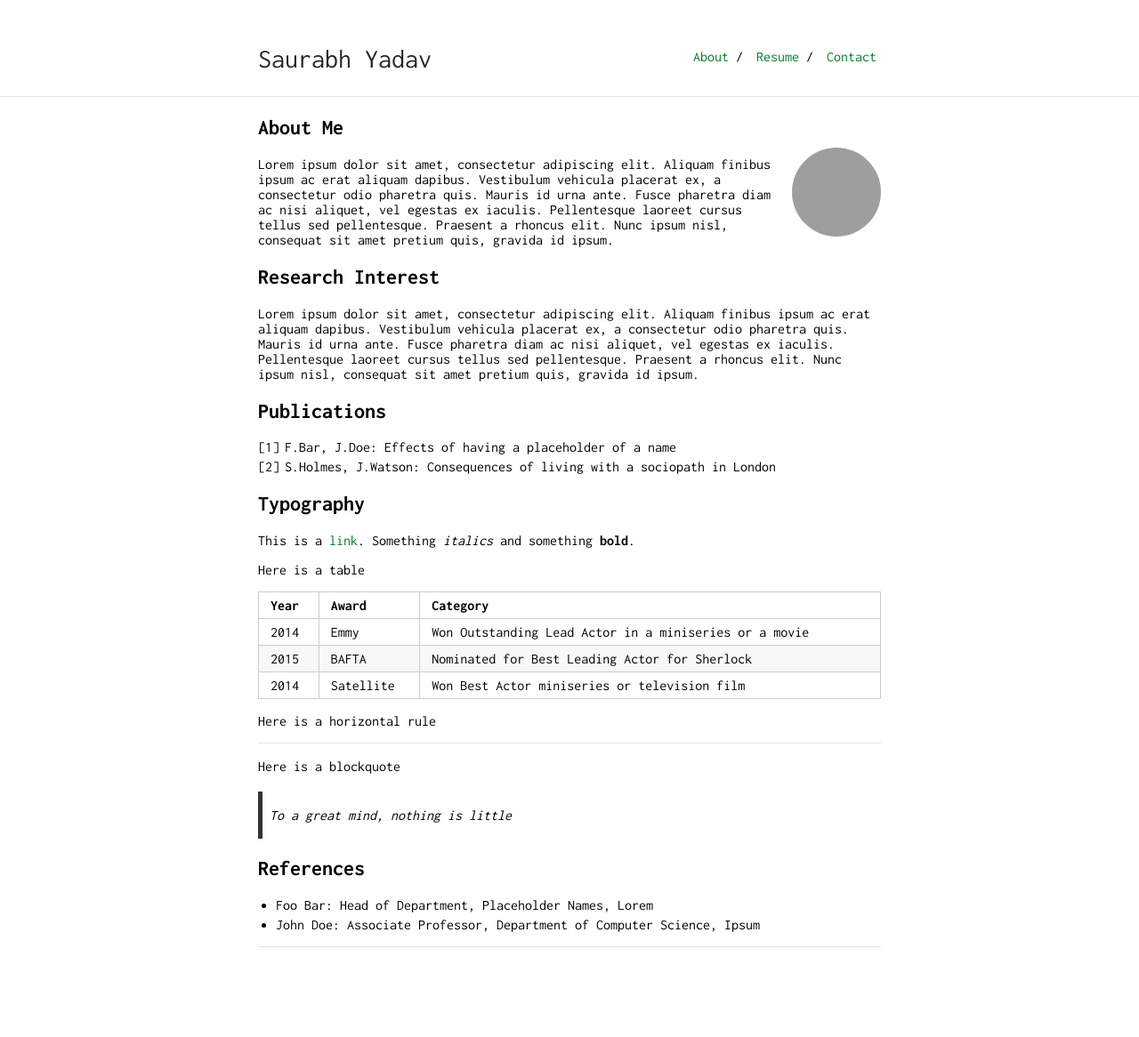
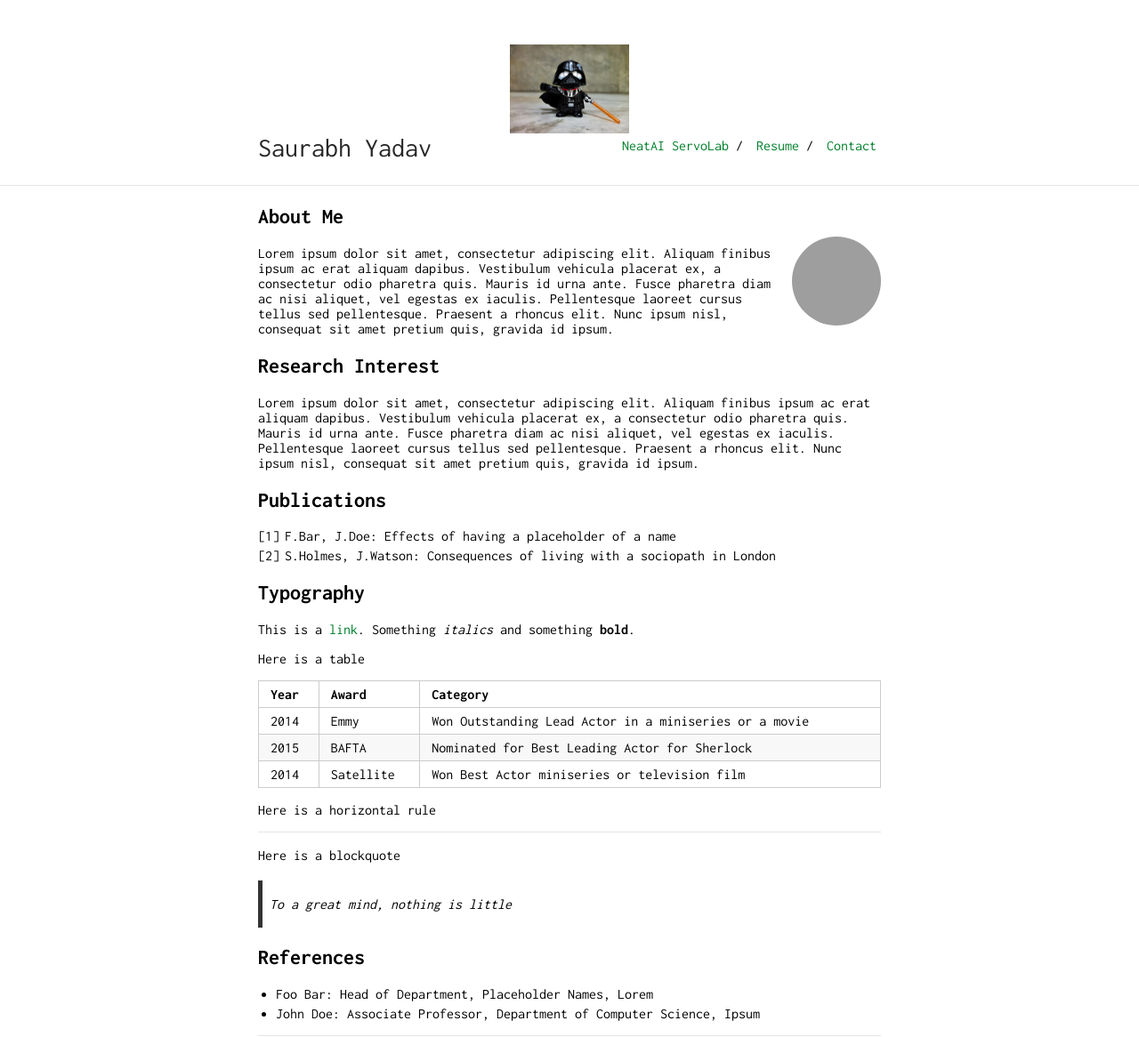
Before and after one commit to Saurabh919yadav/saurabh919yadav.github.io, a Jekyll site: the page built from index.md, in a window 1280 px wide. Shown: the whole page at 89% size. Built offline with Jekyll 4.4.1, drawn with Linux system fonts in a browser that asks for light colours; our own code applies the rules of GitHub Pages for plain Markdown files; before the commit the page ends 1066 px from its top, so only the background shows below that; grey boxes are pictures that could not be loaded.

Commit message:
update links

```diff
--- a/_config.yml
+++ b/_config.yml
@@ -1,5 +1,6 @@
 title: Saurabh Yadav
 url: "https://saurabh919yadav.github.io"
+ins_logo: "ins_logo.jpg"
 baseurl: ""
 
 markdown: kramdown
@@ -17,8 +18,8 @@ sass:
     sass_dir: _sass
 
 nav:
- - name: "About"
-   link: "about"
+ - name: "NeatAI ServoLab"
+   link: "https://sites.google.com/site/koteswarraojerripothula/neatai-servolab?authuser=0"
  - name: "Resume"
    link: "resume.pdf"
  - name: "Contact"
```
Also changed, not shown: ins_logo.jpg (added).
